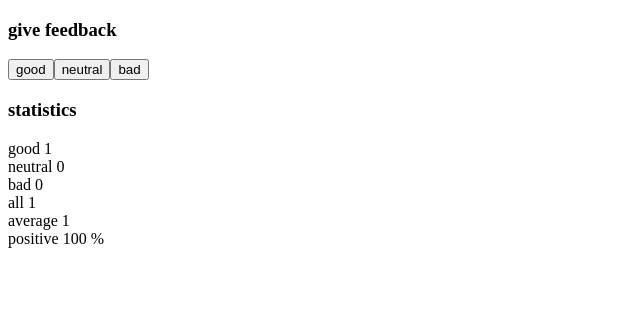
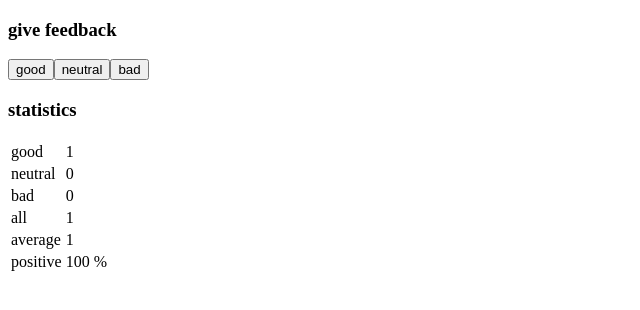
Before and after one commit to phonz-dev/full-stack-open-2022, a React (Create React App) app in the folder part1/unicafe/: page / in a window 1280 px wide. Both pictures are taken after a click on the button "good". Shown: the top 310 px of the page, without its empty margins (0-640 px from the left). Built offline with nearby package versions, Linux system fonts and the light colour scheme.

Commit message:
complete exercise 1.11

```diff
--- a/part1/unicafe/src/App.js
+++ b/part1/unicafe/src/App.js
@@ -2,7 +2,12 @@ import { useState } from 'react'
 
 const Button = ({ handleClick, text }) => <button onClick={handleClick}>{text}</button>
 
-const StatisticLine = ({ text, value }) => <div>{text} {value} {text === 'positive' ? ' %' : ''}</div>
+const StatisticLine = ({ text, value }) => (
+  <tr>
+    <td>{text}</td>
+    <td>{value} {text === 'positive' ? ' %' : ''}</td>
+  </tr>
+)
 
 const Statistics = ({ good, neutral, bad }) => {
   const all = good + neutral + bad
@@ -19,14 +24,16 @@ const Statistics = ({ good, neutral, bad }) => {
   return (
     <>
       <h3>statistics</h3>
-      <div>
+      <table>
+        <tbody>
           <StatisticLine text='good' value={good} />
           <StatisticLine text='neutral' value={neutral} />
           <StatisticLine text='bad' value={bad} />
           <StatisticLine text='all' value={all} />
           <StatisticLine text='average' value={(good - bad) / all || 0} />
           <StatisticLine text='positive' value={good / all * 100 || 0} />
-      </div>
+        </tbody>
+      </table>
     </>
   )
 }
```
Lines whose indentation alone changed are shown as unchanged.
